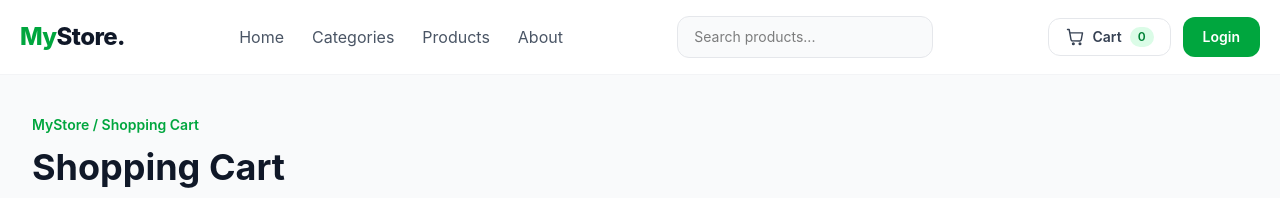
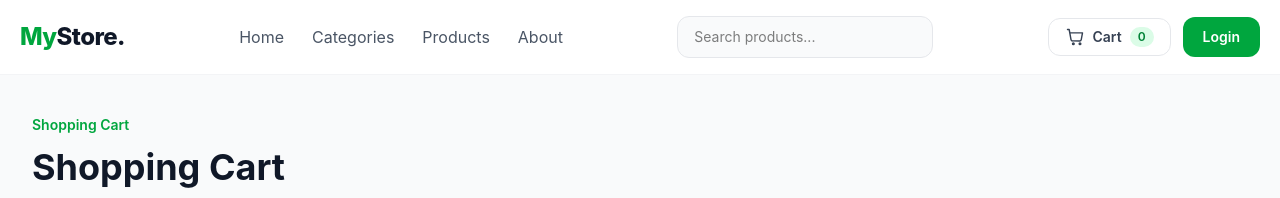
Before and after one commit to ahmed32-ux/ecom, a React (Vite) app in the folder client/: page /cart in a window 1280 px wide. Shown: the top 198 px of the page. Built offline with nearby package versions, Linux system fonts and the light colour scheme.

Commit message:
update commit

```diff
--- a/client/src/components/Cart.jsx
+++ b/client/src/components/Cart.jsx
@@ -50,9 +50,10 @@ function Cart() {
                 <section className="mx-auto max-w-7xl px-5 py-10 sm:px-6 lg:px-8">
 
                     {/* Header */}
+
                     <div className="mb-10">
                         <p className="text-sm font-semibold text-green-600">
-                            MyStore / Shopping Cart
+                            Shopping Cart
                         </p>
 
                         <h1 className="mt-3 text-3xl font-bold text-gray-900 sm:text-4xl">
```
